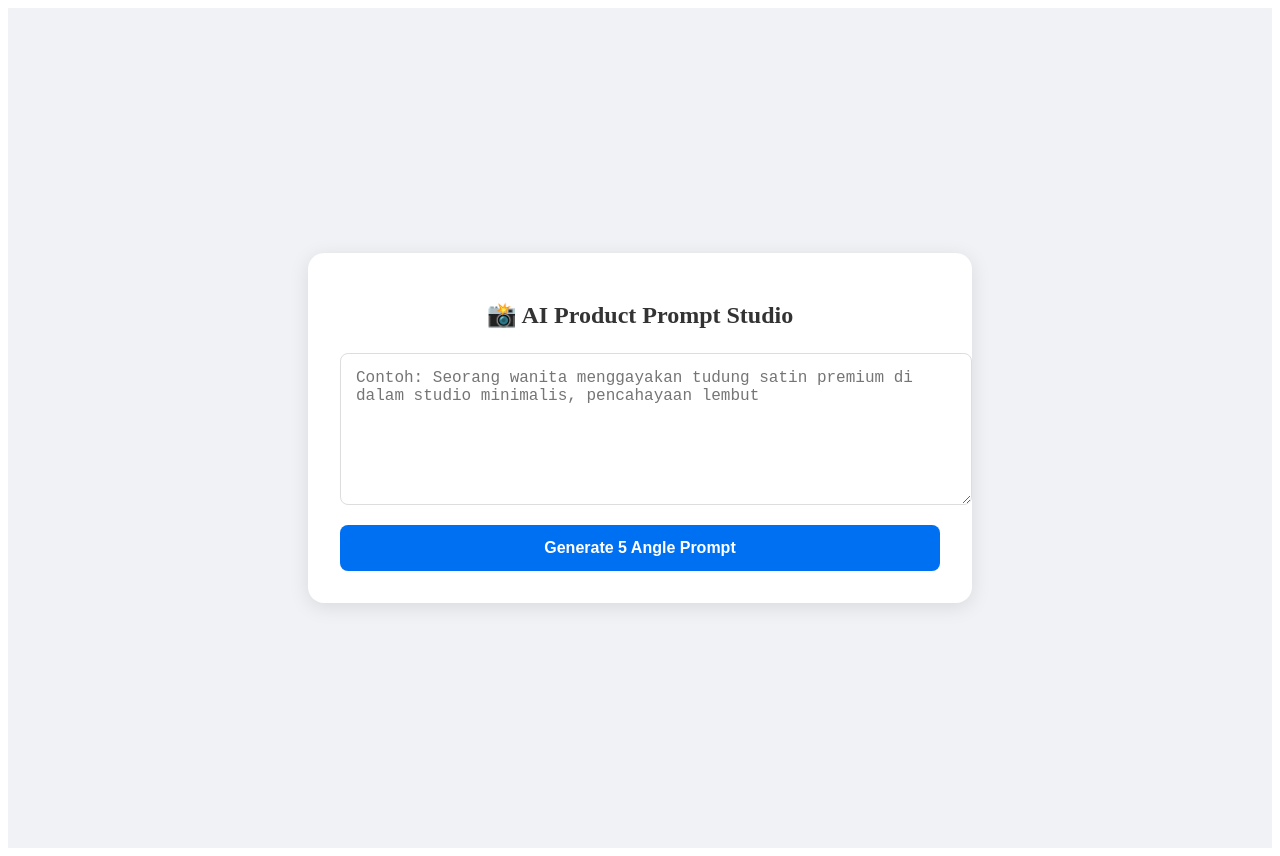
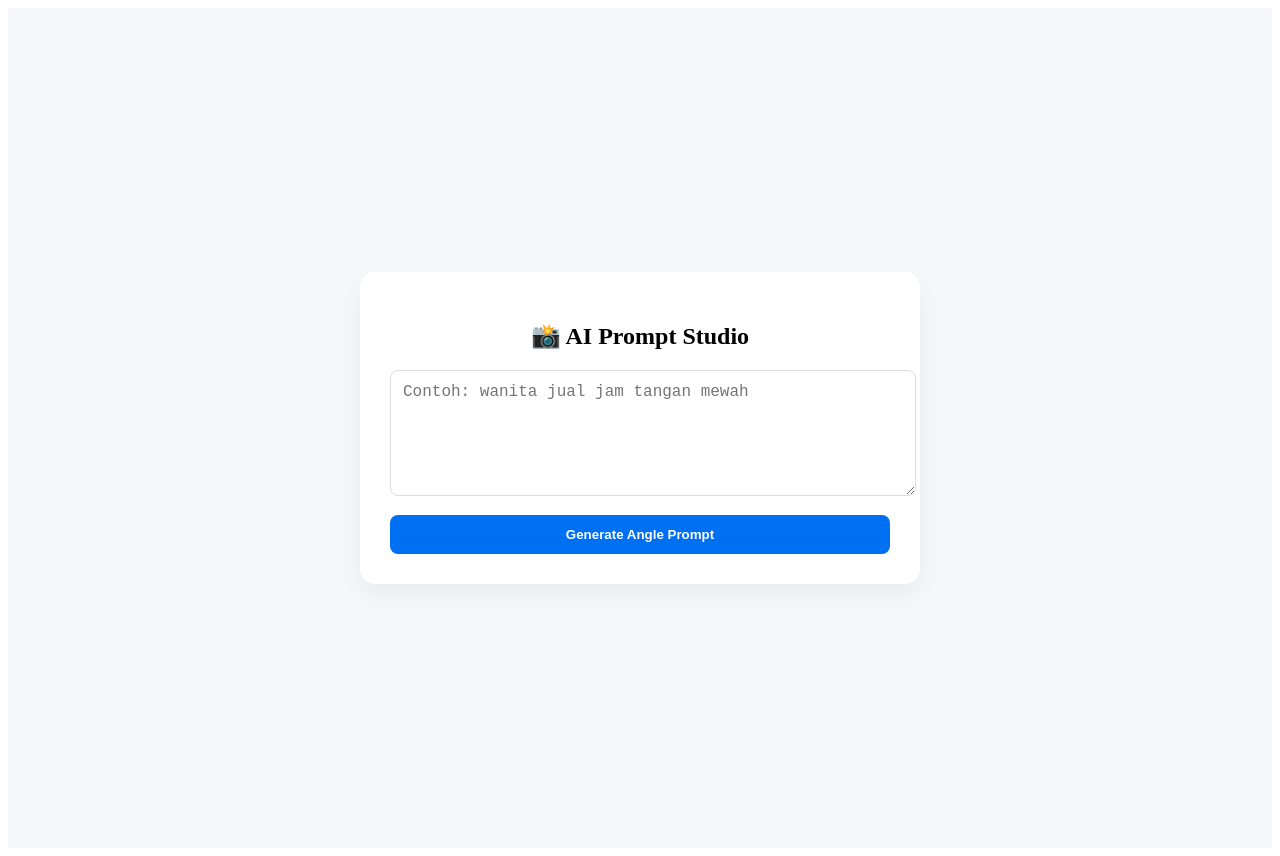
Before and after one commit to hatehero/ai-product-studio, a Next.js app: page / in a window 1280 px wide. Built offline with nearby package versions, Linux system fonts and the light colour scheme.

Commit message:
Update index.tsx

```diff
--- a/pages/index.tsx
+++ b/pages/index.tsx
@@ -9,10 +9,8 @@ export default function Home() {
   async function generate() {
     setError("");
     setResult("");
-
-    const cleanPrompt = prompt.trim();
-    if (!cleanPrompt) {
-      setError("Sila masukkan tema atau deskripsi produk.");
+    if (!prompt.trim()) {
+      setError("Masukkan tema dahulu.");
       return;
     }
 
@@ -20,62 +18,40 @@ export default function Home() {
     try {
       const res = await fetch("/api/prompt", {
         method: "POST",
-        headers: {
-          "Content-Type": "application/json",
-        },
-        body: JSON.stringify({
-          prompt: cleanPrompt,
-        }),
+        headers: { "Content-Type": "application/json" },
+        body: JSON.stringify({ prompt: prompt.trim() }),
       });
 
       const data = await res.json();
-
-      if (!res.ok) {
-        throw new Error(data.error || "Ralat pelayan berlaku");
-      } else {
-        setResult(data.result);
-      }
+      if (!res.ok) throw new Error(data.error || "Ralat pelayan");
+      setResult(data.result);
     } catch (e: any) {
-      setError(e.message || "Gagal menghubungi pelayan");
+      setError(e.message);
     } finally {
       setLoading(false);
     }
   }
 
   return (
-    <div style={{ minHeight: "100vh", display: "flex", justifyContent: "center", alignItems: "center", background: "#f0f2f5", padding: "20px" }}>
-      <div style={{ background: "#fff", padding: 32, borderRadius: 16, width: "100%", maxWidth: 600, boxShadow: "0 4px 20px rgba(0,0,0,0.1)" }}>
-        <h1 style={{ marginBottom: 24, fontSize: "24px", textAlign: "center", color: "#333" }}>📸 AI Product Prompt Studio</h1>
-
+    <div style={{ minHeight: "100vh", display: "flex", justifyContent: "center", alignItems: "center", background: "#f5f7fa", padding: "20px" }}>
+      <div style={{ background: "#fff", padding: "30px", borderRadius: "15px", width: "100%", maxWidth: "500px", boxShadow: "0 10px 25px rgba(0,0,0,0.05)" }}>
+        <h2 style={{ textAlign: "center", marginBottom: "20px" }}>📸 AI Prompt Studio</h2>
         <textarea
           value={prompt}
           onChange={(e) => setPrompt(e.target.value)}
-          placeholder="Contoh: Seorang wanita menggayakan tudung satin premium di dalam studio minimalis, pencahayaan lembut"
-          style={{ width: "100%", minHeight: 120, padding: 15, fontSize: 16, borderRadius: 8, border: "1px solid #ddd", marginBottom: 16, outline: "none" }}
+          placeholder="Contoh: wanita jual jam tangan mewah"
+          style={{ width: "100%", height: "100px", padding: "12px", borderRadius: "8px", border: "1px solid #ddd", fontSize: "16px", marginBottom: "15px" }}
         />
-
         <button
           onClick={generate}
           disabled={loading}
-          style={{ width: "100%", padding: 14, fontSize: 16, fontWeight: "bold", background: loading ? "#ccc" : "#0070f3", color: "#fff", border: "none", borderRadius: 8, cursor: loading ? "not-allowed" : "pointer", transition: "0.3s" }}
+          style={{ width: "100%", padding: "12px", background: "#0070f3", color: "#fff", border: "none", borderRadius: "8px", cursor: "pointer", fontWeight: "bold" }}
         >
-          {loading ? "Sedang Menjana Prompt..." : "Generate 5 Angle Prompt"}
+          {loading ? "Menjana..." : "Generate Angle Prompt"}
         </button>
 
-        {error && (
-          <div style={{ marginTop: 16, padding: 12, background: "#fff1f0", border: "1px solid #ffa39e", borderRadius: 8, color: "#cf1322" }}>
-            ❌ <strong>Ralat:</strong> {error}
-          </div>
-        )}
-
-        {result && (
-          <div style={{ marginTop: 24 }}>
-            <h3 style={{ marginBottom: 8 }}>Hasil Prompt:</h3>
-            <pre style={{ whiteSpace: "pre-wrap", background: "#f9f9f9", padding: 16, borderRadius: 8, border: "1px solid #eee", fontSize: 14, color: "#444", lineHeight: "1.6" }}>
-              {result}
-            </pre>
-          </div>
-        )}
+        {error && <div style={{ color: "#e53e3e", marginTop: "15px", padding: "10px", background: "#fff5f5", borderRadius: "5px", border: "1px solid #feb2b2" }}>⚠️ {error}</div>}
+        {result && <pre style={{ marginTop: "20px", background: "#f8f9fa", padding: "15px", borderRadius: "8px", whiteSpace: "pre-wrap", fontSize: "14px", border: "1px solid #edf2f7" }}>{result}</pre>}
       </div>
     </div>
   );
```
